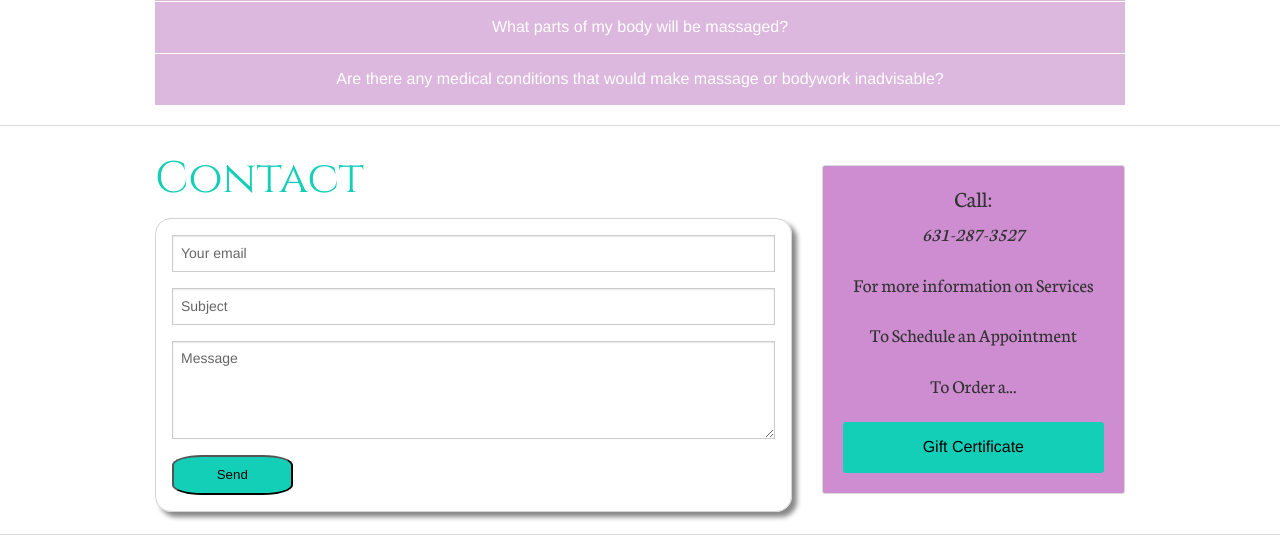
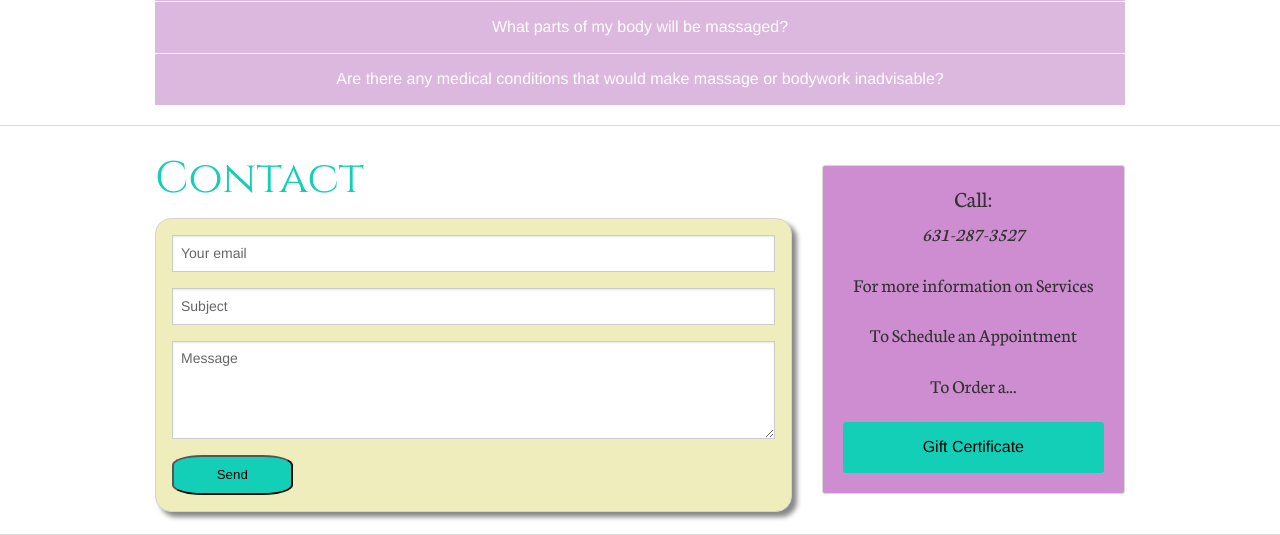
Before and after one commit to rimmesbe/TrinityFusion_site, a PHP site: page /homepage.php in a window 1280 px wide. Shown: the part 4328-4863 px from the top of the page. Run offline with PHP 8.4, Linux system fonts and the light colour scheme; some libraries are stand-ins or nearby versions.

Commit message:
changed form background color

```diff
--- a/massage_and_facials/css/application.css
+++ b/massage_and_facials/css/application.css
@@ -174,6 +174,7 @@ a.button.border-button {
   border-radius: 1em;
   border: 1px solid lightgrey;
   box-shadow: 5px 5px 5px #888888;
+  background-color: #EFEDBB;
 }
 
 #title-div {
```
Also changed, not shown: massage_and_facials/img/table.jpg (added).
